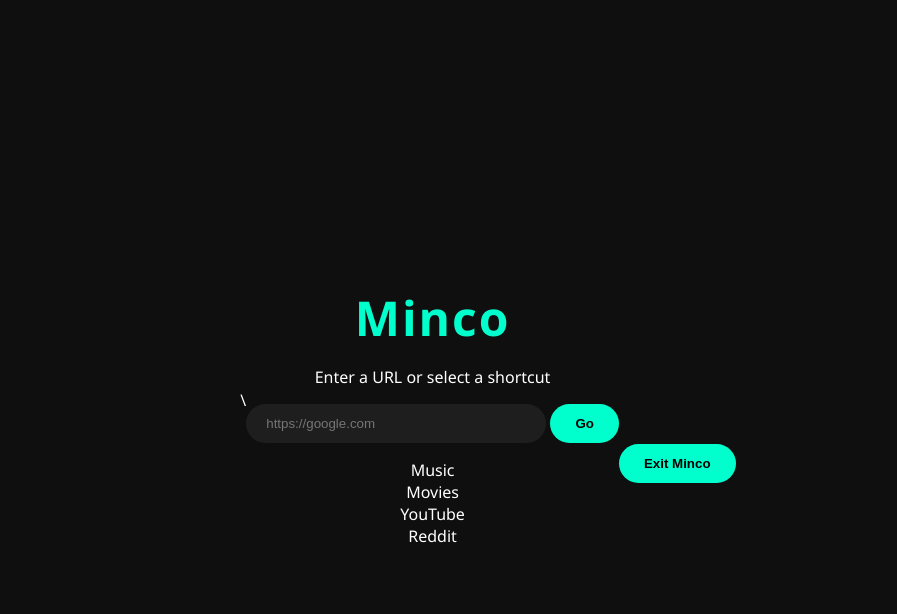
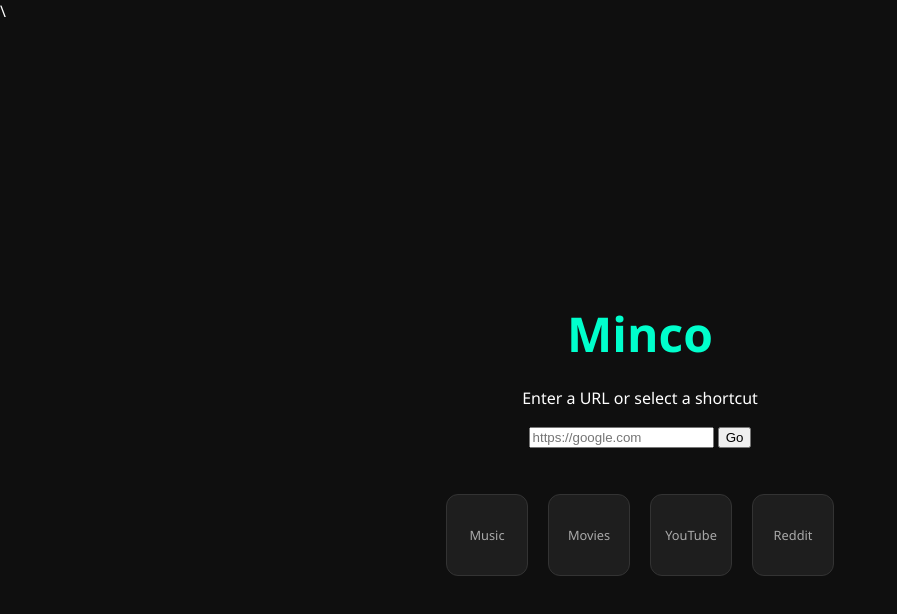
Before and after one commit to useridk758/minco, a website: page index.html in a window 1280 px wide. Shown: the whole page, without its empty margins (0-897 px from the left). Drawn offline with Linux system fonts and the light colour scheme.

Commit message:
Update style.css

```diff
--- a/style.css
+++ b/style.css
@@ -2,45 +2,77 @@ body {
     background-color: #0f0f0f;
     color: #ffffff;
     font-family: 'Segoe UI', sans-serif;
+    margin: 0;
+    overflow: hidden; /* Prevents scrollbars when iframe is open */
+}
+
+.container {
+    display: flex;
+    flex-direction: column;
+    justify-content: center;
+    align-items: center;
+    height: 100vh;
+}
+
+h1 { font-size: 3rem; color: #00ffcc; margin-bottom: 5px; }
+
+/* Shortcut Grid */
+.shortcut-container {
+    display: flex;
+    gap: 20px;
+    margin-top: 30px;
+}
+
+.shortcut {
+    width: 80px;
+    height: 80px;
+    background: #1e1e1e;
+    border-radius: 12px;
     display: flex;
     justify-content: center;
     align-items: center;
-    height: 100vh;
-    margin: 0;
+    cursor: pointer;
+    transition: transform 0.2s, background 0.2s;
+    border: 1px solid #333;
 }
 
-.container {
-    text-align: center;
+.shortcut:hover {
+    transform: translateY(-5px);
+    background: #2a2a2a;
+    border-color: #00ffcc;
 }
 
-h1 {
-    font-size: 3rem;
-    letter-spacing: 2px;
-    margin-bottom: 10px;
-    color: #00ffcc;
+.icon-placeholder { font-size: 0.8rem; color: #aaa; }
+
+/* Fullscreen Overlay */
+#iframe-wrapper {
+    position: fixed;
+    top: 0;
+    left: 0;
+    width: 100vw;
+    height: 100vh;
+    background: black;
+    z-index: 100;
 }
 
-#url-input {
-    padding: 12px 20px;
-    width: 300px;
-    border-radius: 25px;
-    border: none;
-    outline: none;
-    background: #1e1e1e;
-    color: white;
+.hidden { display: none !important; }
+
+#proxy-frame {
+    width: 100%;
+    height: 100%;
 }
 
-button {
-    padding: 12px 25px;
-    border-radius: 25px;
+#exit-btn {
+    position: absolute;
+    top: 20px;
+    right: 20px;
+    padding: 10px 20px;
+    background: rgba(255, 0, 0, 0.7);
+    color: white;
     border: none;
-    background: #00ffcc;
-    color: #000;
+    border-radius: 5px;
     cursor: pointer;
-    font-weight: bold;
-    transition: 0.3s;
+    z-index: 101;
 }
 
-button:hover {
-    background: #00cca3;
-}
+#exit-btn:hover { background: red; }
```
